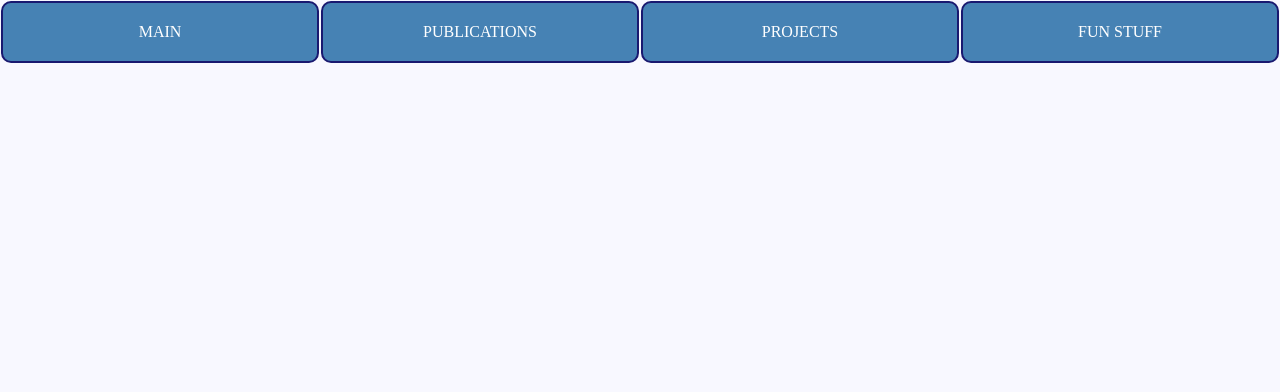
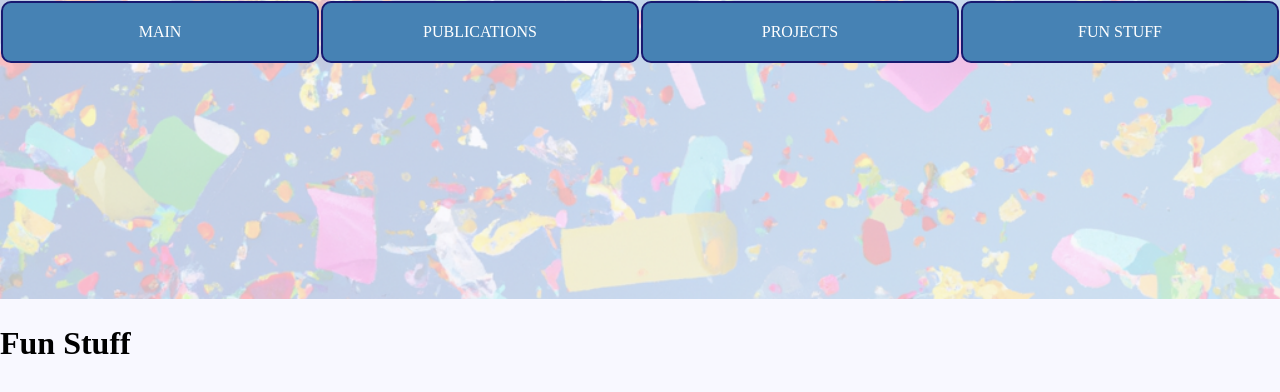
Before and after one commit to ogutsevda/ogutsevda.github.io, a plain HTML site: page fun.html in a window 1280 px wide. Drawn offline with Linux system fonts and the light colour scheme.

Commit message:
generated images for fun stuff page header

```diff
--- a/fun.html
+++ b/fun.html
@@ -15,3 +15,9 @@
     <div><a href="projects.html">PROJECTS</a></div>
     <div><a href="fun.html">FUN STUFF</a></div>
 </div>
+
+<!--TODO make "Fun Stuff" on top of the image with animation-->
+<header>
+    <img src="images/funstuff.png" alt="Fun Stuff"/>
+    <h1>Fun Stuff</h1>
+</header>
--- a/styles.css
+++ b/styles.css
@@ -115,7 +115,7 @@ a:active {text-decoration: none;}
 
 header {
     width: 100%;
-    max-height: 500px;
+    max-height: 20%;
     overflow: hidden;
 }
 
```
Also changed, not shown: pubs.html (+1 -1 lines), images/funstuff.png (added).
